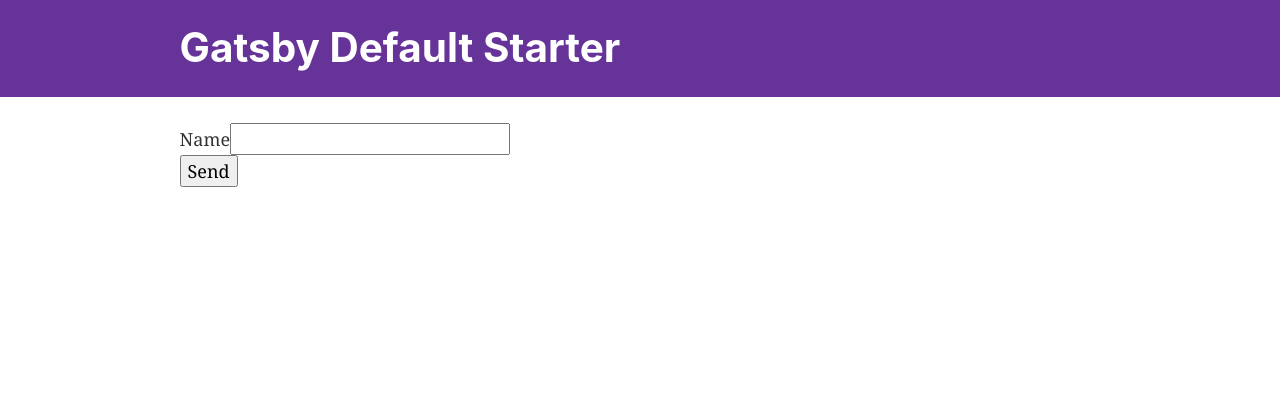
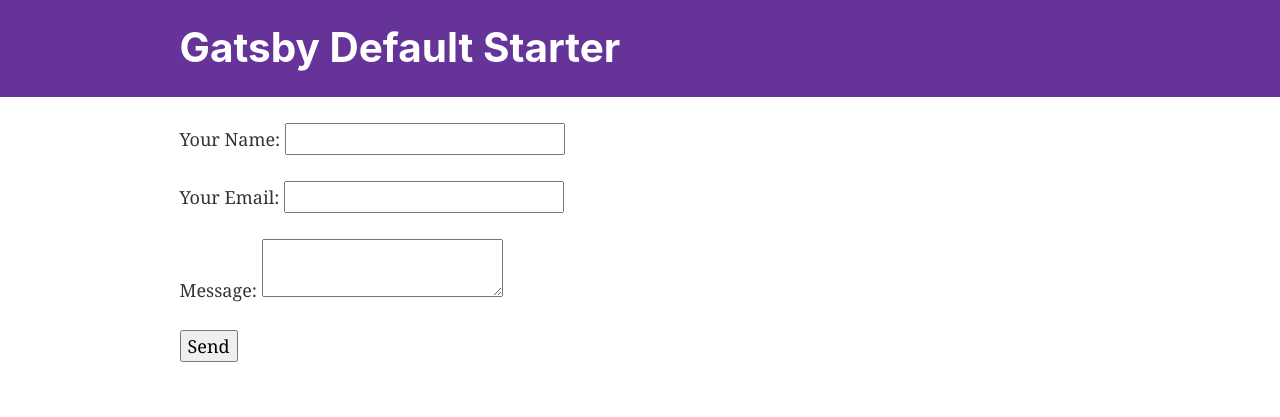
Before and after one commit to ujvaljoshi/netlify-form-demo, a Gatsby site: page / in a window 1280 px wide. Built offline with nearby package versions, Linux system fonts and the light colour scheme; Gatsby itself is replaced by a stand-in of ours.

Commit message:
Updated form

```diff
--- a/src/pages/index.js
+++ b/src/pages/index.js
@@ -32,32 +32,25 @@
   render() {
     return (
       <Layout>
-        <form
-          name="contact"
-          method="post"
-          action="/thanks/"
-          data-netlify="true"
-          data-netlify-honeypot="bot-field"
-          onSubmit={this.handleSubmit}
-        >
-          <div className="form-group">
-            <label htmlFor="">Name</label>
-            <input
-              type="text"
-              name="name"
-              onChange={this.handleChange}
-              required
-            />
-          </div>
-          <div className="button-container">
-            <button
-              className="button is-rounded secondary-button"
-              href="#"
-              type="submit"
-            >
-              Send
-            </button>
-          </div>
+        <form name="contact" method="POST" netlify="true">
+          <p>
+            <label>
+              Your Name: <input type="text" name="name" />
+            </label>
+          </p>
+          <p>
+            <label>
+              Your Email: <input type="email" name="email" />
+            </label>
+          </p>
+          <p>
+            <label>
+              Message: <textarea name="message" />
+            </label>
+          </p>
+          <p>
+            <button type="submit">Send</button>
+          </p>
         </form>
       </Layout>
     )
```
